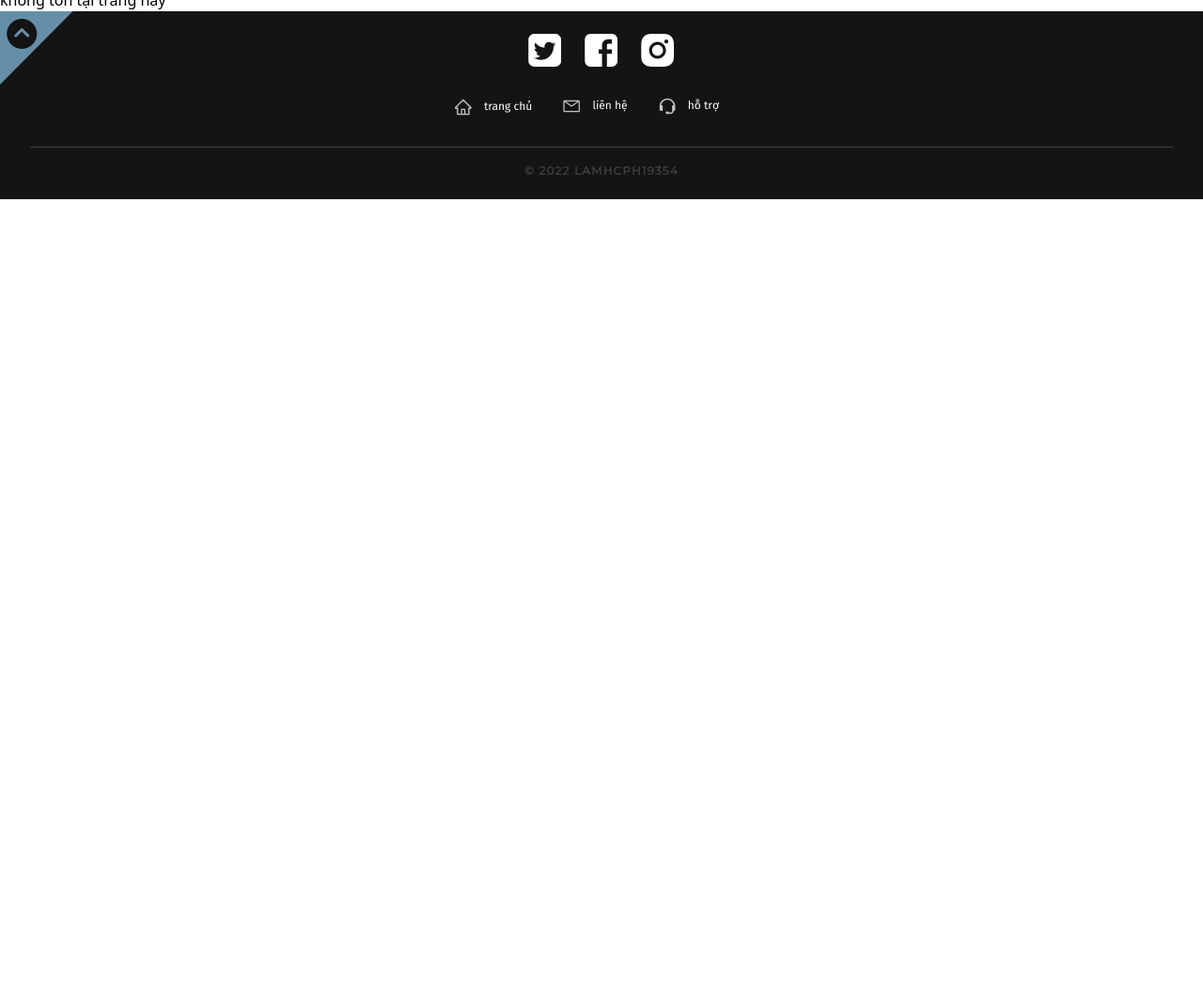
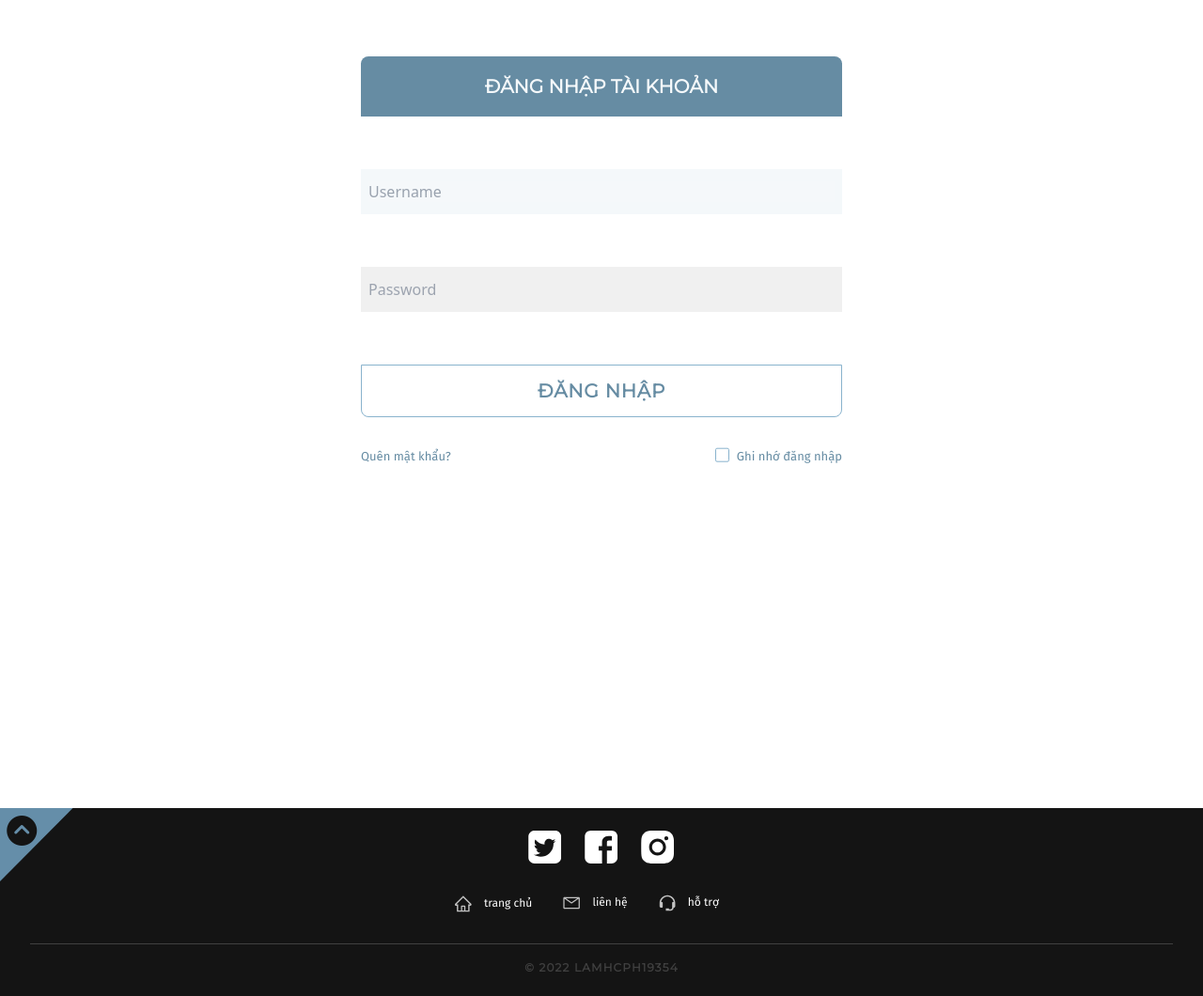
Before and after one commit to Nocenthalt/xshop, a PHP site: page /index.php?page=login in a window 1280 px wide. Shown: the part 188-1248 px from the top of the page at 94% size. Before the commit the page ends 400 px from the top, so only its background shows below. Run offline with PHP 8.4, Linux system fonts and the light colour scheme; some libraries are stand-ins or nearby versions.

Commit message:
Added login.php

```diff
--- /dev/null
+++ b/content/css/login.css
@@ -0,0 +1,105 @@
+.form-signin {
+  flex-direction: column;
+  justify-content: center;
+  align-items: center;
+  width: 40vw;
+  margin-top: 10vh;
+}
+
+
+.form-signin-heading {
+  width: 100%;
+  padding: 1.25rem;
+
+  background: var(--primary-300);
+  color: var(--primary-700);
+  font: 1.25rem var(--font-main);
+  font-weight: bold;
+
+  text-align: center;
+  text-transform: uppercase;
+  border-radius: 0.5rem 0.5rem 0 0;
+}
+
+.error {
+  background: var(--error);
+  font-size: .925rem;
+}
+
+.form-signin-heading,
+.form-control-login {
+  margin-bottom: 3.5rem;
+}
+
+.form-control-login {
+  width: 100%;
+  background: var(--line);
+  padding: 0.75em 0.5em;
+}
+
+.form-control-login:focus {
+  outline: none;
+}
+
+.form-control-login:focus,
+.form-control-login:focus::placeholder {
+  background: var(--primary-700);
+  color: var(--primary-300);
+  transition: all 0.2s ease-in-out;
+}
+
+.login-btn {
+  width: 100%;
+  padding: 0.75em;
+  color: var(--primary-300);
+  font: 1.25rem var(--font-main);
+  font-weight: bold;
+
+  text-align: center;
+  border-radius: 0 0 0.5rem 0.5rem;
+  margin-bottom: 2rem;
+}
+
+.wrapper {
+  column-gap: 1rem;
+  font-family: var(--font-secondary);
+  color: var(--primary-300);
+  font-size: 0.8125rem;
+  width: 100%;
+  justify-content: space-between;
+}
+
+.form-check {
+    align-items: center;
+}
+
+.remember-me:hover {
+  cursor: pointer;
+}
+
+.remember-me {
+  -webkit-appearance: none;
+  appearance: none;
+
+  width: 1.15em;
+  height: 1.15em;
+  border: 0.15em solid var(--primary);
+  border-radius: 0.15em;
+  place-content: center;
+  margin: 0 0.625em;
+  transform: translateY(-0.1em);
+  display: inline-grid;
+}
+
+.remember-me::before {
+  content: "";
+  width: inherit;
+  height: inherit;
+  transform: scale(0);
+  transition: 120ms transform ease-in-out;
+  background-color: var(--primary);
+}
+
+.remember-me:checked::before {
+  transform: scale(1);
+}
--- a/content/css/theme.css
+++ b/content/css/theme.css
@@ -10,12 +10,12 @@
   --primary: hsl(var(--primary-h), var(--primary-s), var(--primary-l));
   --primary-100: hsl(
     var(--primary-h),
-    var(--primary-s),
+    calc(var(--primary-s) - var(--light) * 0.5),
     calc(var(--primary-l) - var(--light) * 2)
   );
   --primary-300: hsl(
     var(--primary-h),
-    var(--primary-s),
+    calc(var(--primary-s) - var(--light)),
     calc(var(--primary-l) - var(--light))
   );
   --primary-500: hsl(
@@ -27,6 +27,12 @@
     var(--primary-h),
     var(--primary-s),
     calc(var(--primary-l) + var(--light) * 2)
+  );
+
+  --error: hsl(
+    0,
+    var(--primary-s),
+    var(--primary-l)
   );
 
   --line: #c4c4c440;
--- a/dao/session.php
+++ b/dao/session.php
@@ -1,11 +1,17 @@
 <?php
 
 // new session
-
 if (session_status() == PHP_SESSION_NONE) {
     session_start();
     $_SESSION['page'] = 'home';
+    $_SESSION['user'] = array();
+    $_SESSION['user']['username'] = '';
+    $_SESSION['user']['role'] = 2; // 2: guest, 1: admin, 0: user
+    $_SESSION['user']['identity'] = $_SERVER['REMOTE_ADDR']; // IP address
+    $_SESSION['error'] = false;
+
 }
-// get current user info
+else {
+}
 
 ?>
--- a/global.php
+++ b/global.php
@@ -1,18 +1,43 @@
 <?php
-function get_header(){
-    $path_header="inc/header.php";
-    if(file_exists($path_header)){
+function get_header()
+{
+    $path_header = "inc/header.php";
+    if (file_exists($path_header)) {
         require $path_header;
-     } else{
+    } else {
         echo 'không tồn tại trang ngày';
     }
 }
 
-function get_footer(){
-    $path_footer="inc/footer.php";
-    if(file_exists($path_footer)){
+function get_footer()
+{
+    $path_footer = "inc/footer.php";
+    if (file_exists($path_footer)) {
         require $path_footer;
-      }  else{
+    } else {
         echo 'không tồn tại trang ngày';
     }
 }
+
+
+function input_clean($data)
+{
+    $data = trim($data);
+    $data = stripslashes($data);
+    return $data;
+}
+
+function validateLogin($username, $password)
+{
+    $username = input_clean($username);
+    $password = input_clean($password);
+    $user = pdo_execute('SELECT * FROM users WHERE username = ?', [$username]);
+
+    if (!$user) {
+        return false;
+    } else if (password_verify($password, $user['password'])) {
+        return $user;
+    }
+
+    return false;
+}
--- a/inc/header.php
+++ b/inc/header.php
@@ -24,7 +24,7 @@
         <header id="header">
             <nav class="nav">
                 <div class="mx-auto grid nav__container pos-r my-2">
-                    <a href="#" class="nav__logo block">
+                    <a href="?page=home" class="nav__logo block">
                         <img src="./content/img/logo.png" class="img-fluid" alt="Xshop Logo" />
                     </a>
                     <div class="nav__menu flex">
@@ -41,7 +41,7 @@
                                         <a href="#" class="nav__link nav__link--main block">Đăng ký tài khoản</a>
                                     </li>
                                     <li class="nav__item t-center">
-                                        <a href="#" class="nav__link nav__link--main block theme--dark">Đăng nhập</a>
+                                        <a href="?page=login" class="nav__link nav__link--main block theme--dark">Đăng nhập</a>
                                     </li>
                                 </ul>
                             </div>
--- a/index.php
+++ b/index.php
@@ -5,7 +5,7 @@ require 'dao/session.php';
 get_header();
 ?>
 <?php
-$page = $_GET['page'] ?? $_SESSION['page'];
+$page = $_GET['page'] ?? 'home';
 $path = "site/{$page}.php";
 if (file_exists($path)) {
 ?>
--- a/site/home.php
+++ b/site/home.php
@@ -141,7 +141,7 @@ $display_prods = array_slice($main_prods, $offset, $prods_per_page); // sản ph
                             <a href="" class="prod-link">
                                 <h3 class="prod-item__name truncate theme--dark"><?= $prod["name"] ?></h3>
                                 <div class="prod-item__img-wrapper">
-                                    <img class="img-fluid prod-item__img" src="https://source.unsplash.com/random?landscape,city" alt="" />
+                                    <img class="img-fluid prod-item__img" src="<?= $prod["image"] ?>" alt="" />
                                     <span class="prod-item__price"><?= $prod["price"] ?></span>
                                     <i class="fas fa-eye prod-item__view">
                                         <span><?= $prod["view"] ?></span>
--- /dev/null
+++ b/site/login.php
@@ -0,0 +1,44 @@
+<?php
+
+// validate login
+if (isset($_POST['login'])) {
+    $username = $_POST['username'];
+    $password = $_POST['password'];
+
+    if ($user = validateLogin($username, $password)) {
+        $_SESSION['user']['username'] = $username;
+        $_SESSION['user']['role'] = $user['role'];
+        $_SESSION['error'] = false;
+    }
+    else {
+        $_SESSION['error'] = 'Tên đăng nhập hoặc mật khẩu không đúng';
+        $page = 'home';
+
+    }
+
+
+}
+
+
+?>
+
+<div class="container">
+    <form action="" method="POST" class="form-signin flex mx-auto">
+        <input type="hidden" name="login" value="true">
+        <h2 class="form-signin-heading <?= $_SESSION['error'] ? "error": "" ?>"><?= $_SESSION['error'] ? $_SESSION['error'] : "Đăng nhập tài khoản" ?></h2>
+        <label for="inputUser" class="sr-only">Username</label>
+        <input type="text" id="inputUser" name="username" class="form-control-login" placeholder="Username" required autofocus>
+        <label for="inputPassword" class="sr-only">Password</label>
+        <input type="password" id="inputPassword" name="password" class="form-control-login" placeholder="Password" required>
+
+        <button class="btn  btn--primary-o login-btn" type="submit">Đăng nhập</button>
+        <div class="wrapper flex">
+            <div class="forgot">
+                <a href="#">Quên mật khẩu?</a>
+            </div>
+            <label class="form-check flex">
+                <input type="checkbox" value="remember-me" class="remember-me"> Ghi nhớ đăng nhập
+            </label>
+        </div>
+    </form>
+</div>
```
Lines whose indentation alone changed are shown as unchanged.
